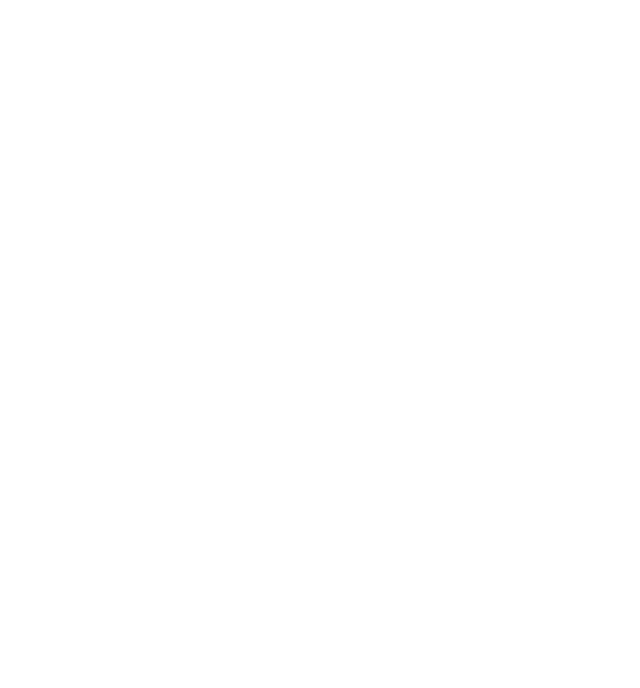
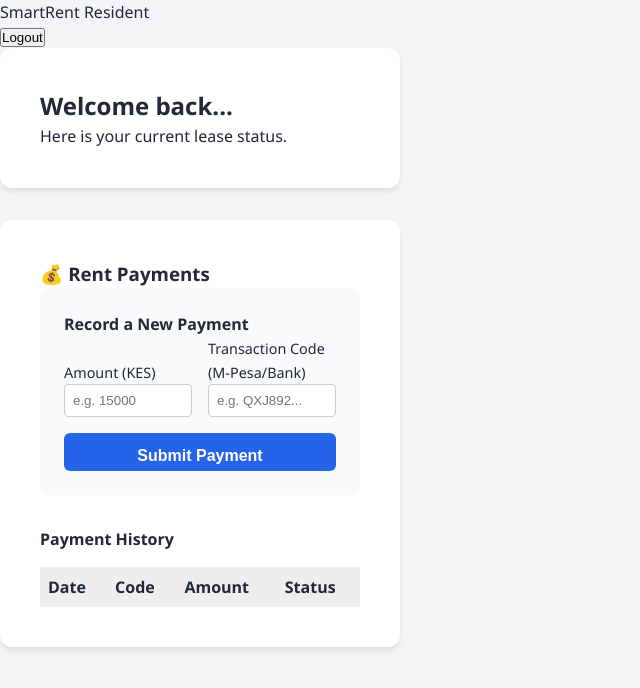
Before and after one commit to csia77/Smartrent, a plain HTML site: page tenant/dashboard.html in a window 1280 px wide. Shown: the whole page, without its empty margins (0-640 px from the left). Drawn offline with Linux system fonts and the light colour scheme.

Commit message:
built a new tenant dashboard

```diff
--- a/tenant/dashboard.html
+++ b/tenant/dashboard.html
@@ -3,9 +3,90 @@
 <head>
     <meta charset="UTF-8">
     <meta name="viewport" content="width=device-width, initial-scale=1.0">
-    <title>Document</title>
+    <title>My Home | SmartRent</title>
+    <link rel="stylesheet" href="../css/style.css">
 </head>
 <body>
 
+    <nav class="navbar">
+        <div class="logo">SmartRent Resident</div>
+        <button id="logout-btn" class="btn-text">Logout</button>
+    </nav>
+
+    <main class="dashboard-container">
+
+        <section class="card full-width">
+            <h2 id="welcome-msg">Welcome back...</h2>
+            <p class="text-muted">Here is your current lease status.</p>
+        </section>
+
+        <div id="house-details-container" style="display: none;">
+            <section class="card full-width">
+                <h3>🏠 My Apartment</h3>
+
+                <div style="display: flex; gap: 2rem; margin-top: 1rem; flex-wrap: wrap;">
+                    <div>
+                        <small>PROPERTY NAME</small>
+                        <h4 id="house-name" style="font-size: 1.2rem;">Loading...</h4>
+                    </div>
+
+                    <div>
+                        <small>MONTHLY RENT</small>
+                        <h4 id="house-rent" style="font-size: 1.2rem; color: var(--primary-color);">...</h4>
+                    </div>
+
+                    <div>
+                        <small>STATUS</small>
+                        <span id="house-status" class="badge">Active</span>
+                    </div>
+                </div>
+            </section>
+        </div>
+        <section class="card full-width" style="margin-top: 2rem;">
+    <h3>💰 Rent Payments</h3>
+
+    <div style="background: #f8fafc; padding: 1.5rem; border-radius: 8px; margin-bottom: 2rem;">
+        <h4>Record a New Payment</h4>
+        <form id="payment-form" style="display: flex; gap: 1rem; align-items: flex-end; flex-wrap: wrap;">
+
+            <div style="flex: 1;">
+                <label style="font-size: 0.9rem;">Amount (KES)</label>
+                <input type="number" id="pay-amount" placeholder="e.g. 15000" required
+                       style="width: 100%; padding: 0.5rem; border: 1px solid #ccc; border-radius: 4px;">
+            </div>
+
+            <div style="flex: 1;">
+                <label style="font-size: 0.9rem;">Transaction Code (M-Pesa/Bank)</label>
+                <input type="text" id="pay-ref" placeholder="e.g. QXJ892..." required
+                       style="width: 100%; padding: 0.5rem; border: 1px solid #ccc; border-radius: 4px;">
+            </div>
+
+            <button type="submit" class="btn-primary" style="height: 38px;">Submit Payment</button>
+        </form>
+    </div>
+
+    <h4>Payment History</h4>
+    <table class="data-table" style="width: 100%; border-collapse: collapse; margin-top: 1rem;">
+        <thead>
+            <tr style="background: #eee; text-align: left;">
+                <th style="padding: 0.5rem;">Date</th>
+                <th style="padding: 0.5rem;">Code</th>
+                <th style="padding: 0.5rem;">Amount</th>
+                <th style="padding: 0.5rem;">Status</th>
+            </tr>
+        </thead>
+        <tbody id="payment-list">
+            </tbody>
+    </table>
+</section>
+
+        <div id="no-house-msg" class="card error-visible" style="display: none;">
+            You are not linked to any house yet. Please contact your landlord with your email.
+        </div>
+
+    </main>
+
+
 </body>
+<script type="module" src="tenant.js"></script>
 </html>
```
